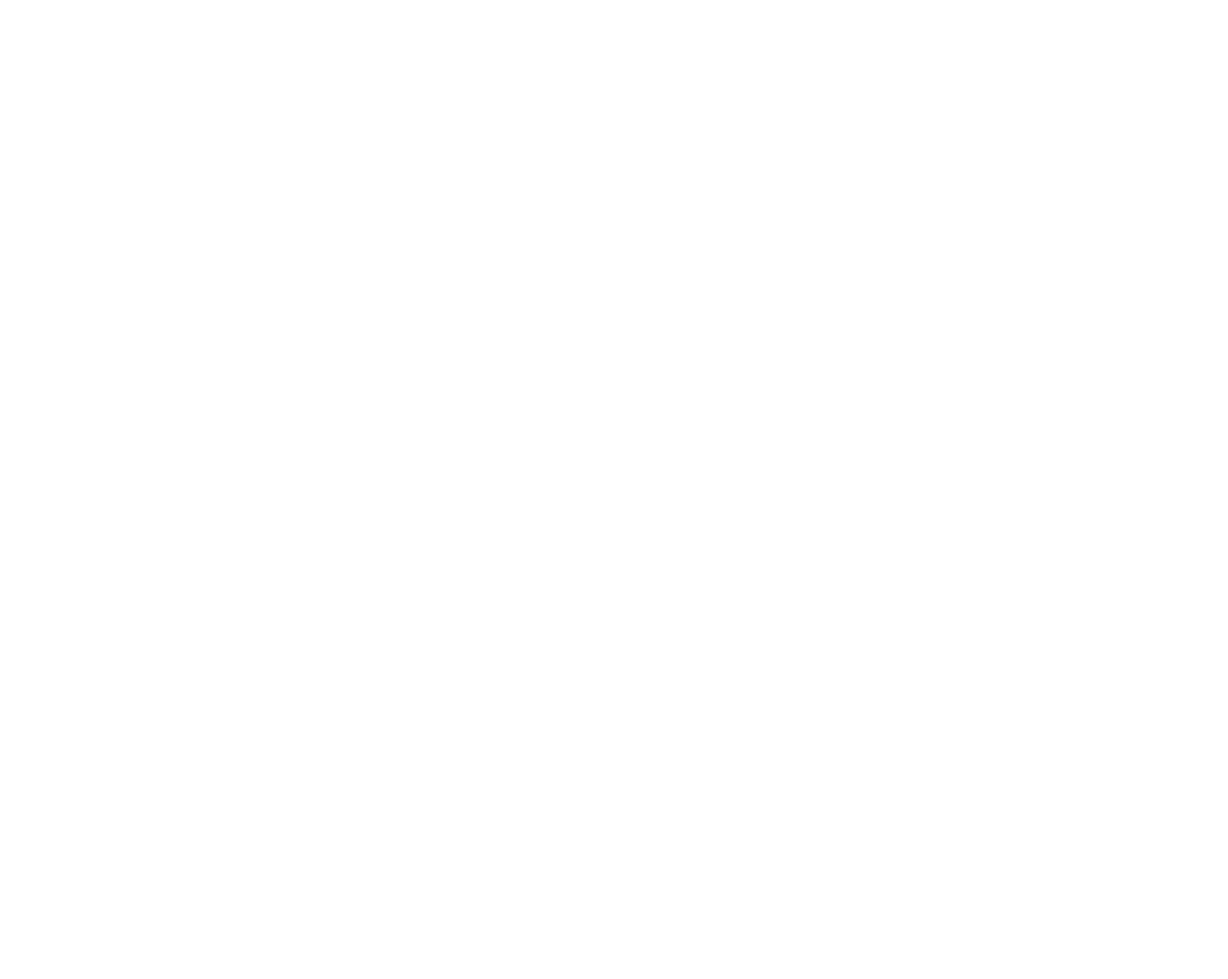
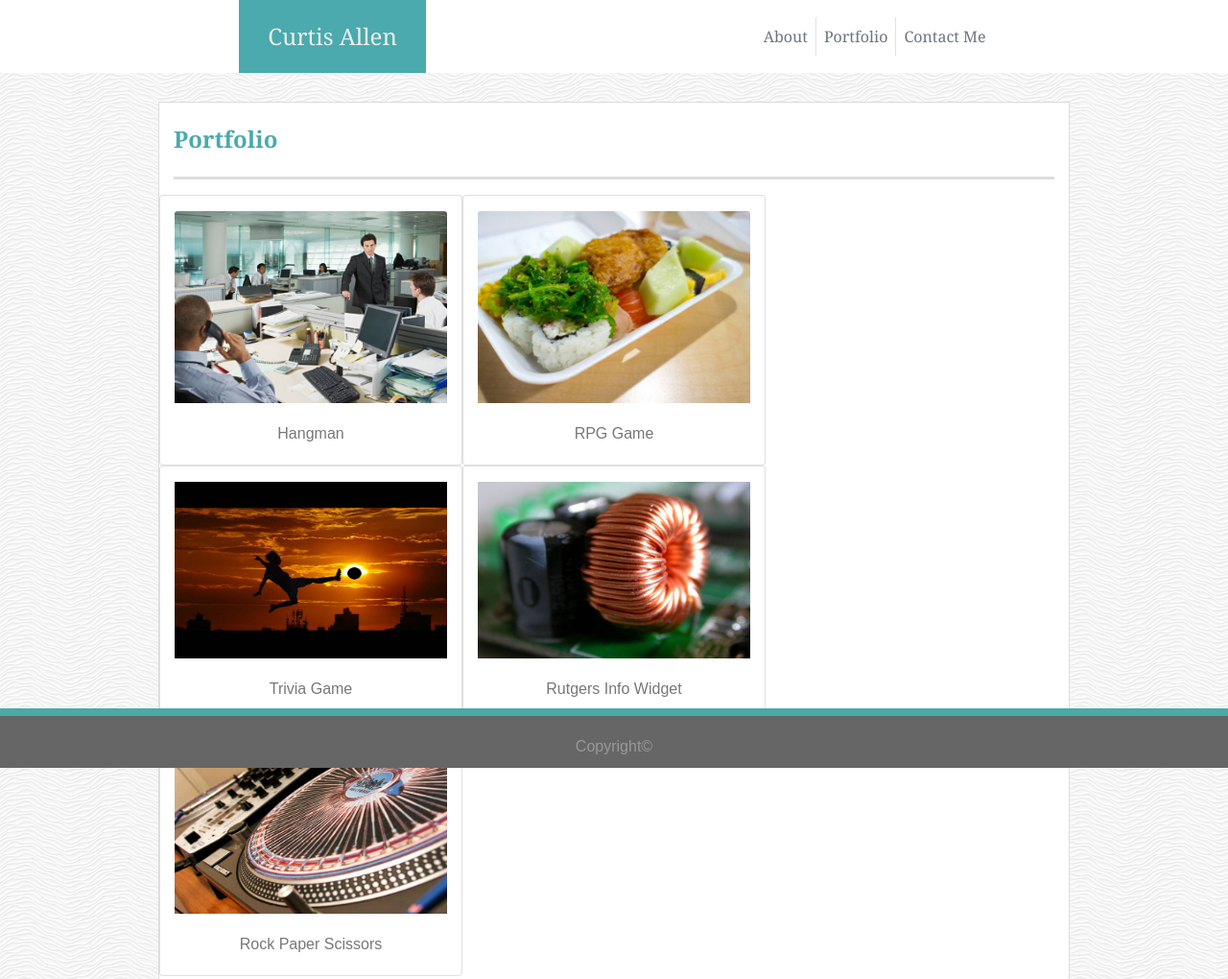
Before and after one commit to dbroncosfan1133/Bootstrap-Portfolio, a plain HTML site: page portfolio.html in a window 1280 px wide. Shown: the top 1020 px of the page at 96% size. Before the commit the page ends 800 px from the top, so only its background shows below. Drawn offline with nearby package versions, Linux system fonts and the light colour scheme.

Commit message:
Bootstrap/CSS changes, portfolio initial upload

```diff
--- a/assets/css/main.css
+++ b/assets/css/main.css
@@ -1,23 +1,73 @@
 #main-bkgd {
     background-image: url('../imgs/white-waves.png');
+    font-family: 'Georgia', 'Times', 'Times New Roman', serif;
+    color: #777777;
 }
 
 .navbar {
-    box-sizing: content-box;
     background-color: #ffffff;
-    width: -webkit-fill-available;
+    padding: 0 0 0 0;
 }
 
-.navbar-text {
-    height: 70px;
+.hd-contain {
+    background-color: #4aaaad;
+    color: #eee;
     font-size: 24px;
-    background-color: #4aaaa5;
-    color: #eee;
-    padding: 20px 30px 0px 30px;
-    margin: 0;
+    margin: 0px 0px 0px 36px;
+    padding: 20px 30px 20px 30px;
+}
+
+.pd-nav {
+    padding-right: 90px;
 }
 
 .txt-contain {
-    color: #4aaaa5;
+    border: 1px solid #dddddd;
+    background-color: #ffffff;
+    margin-top: 30px;
+}
+
+.page-header {
+    color: #4aaaad;
     font-weight: bold;
 }
+
+.divider1 {
+    border-bottom: 3px solid #dddddd;
+}
+
+h2 {
+    font-size: 24px;
+    font-weight: bold;
+}
+
+p {
+    font-family: 'Arial', 'Helvetica Neue', Helvetica, sans-serif;
+}
+
+footer {
+    clear: both;
+    position: fixed;
+    left: 0;
+    bottom: 0;
+    background-color: #666666;
+    border-top: 8px solid #4aaaa5;
+    font-family: 'Arial', 'Helvetica Neue', Helvetica, sans-serif;
+    color: #999999;
+    width: 100%;
+    text-align: center;
+    padding: 20px;
+    padding-bottom: 10px;
+    z-index: 2;
+}
+
+@media screen and (max-width: 680px) {
+    .navbar-brand {width: 680px;
+        text-align: center;
+        margin-left: 0px;
+    }
+    nav {
+        display: inline;
+        text-align: center;
+    }
+}
--- /dev/null
+++ b/assets/css/portfolio.css
@@ -0,0 +1,5 @@
+.card-text {
+    font-family: 'Arial', 'Helvetica Neue', Helvetica, sans-serif;
+    color: #777777;
+    text-align: center;
+}
--- a/contact.html
+++ b/contact.html
@@ -0,0 +1,33 @@
+<!DOCTYPE html>
+<html lang="en-us">
+<head>
+    <meta charset="UTF-8">
+    <meta name="viewport" content="width=device-width, initial-scale=1.0">
+    <link rel="stylesheet"  href="assets/css/reset.css">
+    <link rel="stylesheet" href="https://stackpath.bootstrapcdn.com/bootstrap/4.3.1/css/bootstrap.min.css"
+        integrity="sha384-ggOyR0iXCbMQv3Xipma34MD+dH/1fQ784/j6cY/iJTQUOhcWr7x9JvoRxT2MZw1T"
+        crossorigin="anonymous">
+    <link rel="stylesheet" href="assets/css/main.css">
+    <title>My Portfolio</title>
+</head>
+
+<body id="main-bkgd">
+    <nav class="navbar navbar-expand-lg">
+        <div class="col-lg-2"></div>
+        <span class="navbar-brand h1 hd-contain">Curtis Allen</span>
+        <div class="collapse navbar-collapse" id="navContent">
+            <div class="col-lg-10">
+            <ul class="nav navbar-nav justify-content-end pd-nav">
+                <li class="nav-item">
+                    <a class="nav-link text-secondary" href="index.html">About</a>
+                </li>
+                <li class="nav-item">
+                    <a class="nav-link text-secondary border-left border-right" href="portfolio.html">Portfolio</a>
+                </li>
+                <li class="nav-item">
+                    <a class="nav-link text-secondary" href="contact.html">Contact Me</a>
+                </li>
+            </ul>
+        </div>
+        </div>
+    </nav>
--- a/portfolio.html
+++ b/portfolio.html
@@ -0,0 +1,101 @@
+<!DOCTYPE html>
+<html lang="en-us">
+<head>
+    <meta charset="UTF-8">
+    <meta name="viewport" content="width=device-width, initial-scale=1.0">
+    <link rel="stylesheet"  href="assets/css/reset.css">
+    <link rel="stylesheet" href="https://stackpath.bootstrapcdn.com/bootstrap/4.3.1/css/bootstrap.min.css"
+        integrity="sha384-ggOyR0iXCbMQv3Xipma34MD+dH/1fQ784/j6cY/iJTQUOhcWr7x9JvoRxT2MZw1T"
+        crossorigin="anonymous">
+    <link rel="stylesheet" href="assets/css/main.css">
+    <link rel="stylesheet" href="assets/css/portfolio.css">
+    <title>My Portfolio</title>
+</head>
+
+<body id="main-bkgd">
+    <nav class="navbar navbar-expand-lg">
+        <div class="col-lg-2"></div>
+        <span class="navbar-brand h1 hd-contain">Curtis Allen</span>
+        <div class="collapse navbar-collapse" id="navContent">
+            <div class="col-lg-10">
+            <ul class="nav navbar-nav justify-content-end pd-nav">
+                <li class="nav-item">
+                    <a class="nav-link text-secondary" href="index.html">About</a>
+                </li>
+                <li class="nav-item">
+                    <a class="nav-link text-secondary border-left border-right" href="portfolio.html">Portfolio</a>
+                </li>
+                <li class="nav-item">
+                    <a class="nav-link text-secondary" href="contact.html">Contact Me</a>
+                </li>
+            </ul>
+        </div>
+        </div>
+    </nav>
+
+    <div class="container">
+        <div class="row">
+                <div class="col-md-1"></div>
+                <div class="col-md-10 txt-contain">
+                    <div class="page-header pt-4 pb-3 mb-3 divider1">
+                        <h2>Portfolio</h2>
+                    </div>
+            <div class="row">
+                <div class="card col-md-4 pt-3">
+                    <img class="card-img-top" src=assets/imgs/placeholder-1.jpg alt="Coming Soon!" title="Future project placeholder" width="285px" height="200px">
+                    <div class="card-body" title="Future project placeholder">
+                        <p class="card-text">
+                            Hangman
+                        </p>
+                    </div>
+                </div>
+                <div class="card col-md-4 pt-3">
+                    <img class="card-img-top" src="assets/imgs/placeholder-2.jpg" alt="Coming Soon!" title="Future project placeholder" width="285px" height="200px">
+                    <div class="card-body" title="Future project placeholder">
+                        <p class="card-text">
+                            RPG Game
+                        </p>
+                    </div>
+                </div>
+                <div class="col-md-4"></div>
+            </div>
+            <div class="row">
+                <div class="card col-md-4">
+                    <img class="card-img-top pt-3" src="assets/imgs/placeholder-3.jpg" alt="Coming Soon!" title="Future project placeholder" width="285px" height="200px">
+                    <div class="card-body" title="Future project placeholder">
+                        <p class="card-text">
+                            Trivia Game
+                        </p>
+                    </div>
+                </div>
+                <div class="card col-md-4">
+                    <img class="card-img-top pt-3" src="assets/imgs/placeholder-4.jpg" alt="Coming Soon!" title="Future project placeholder" width="285px" height="200px">
+                    <div class="card-body" title="Future project placeholder">
+                        <p class="card-text">
+                            Rutgers Info Widget
+                        </p>
+                    </div>
+                </div>
+                <div class="col-md-4"></div>
+            </div>
+            <div class="row">
+                <div class="card col-md-4">
+                    <img class="card-img-top pt-3" src="assets/imgs/placeholder-5.jpg" alt="Coming Soon!" title="Future project placeholder" width="285px" height="200px">
+                    <div class="card-body" title="Future project placeholder">
+                        <p class="card-text">
+                            Rock Paper Scissors
+                        </p>
+                    </div>
+                </div>
+                <div class="col-md-4"></div>
+                <div class="col-md-4"></div>
+            </div>
+            <div class="row p-5"></div>
+            </div>
+        </div>
+    </div>
+    <footer>
+        Copyright&copy;
+    </footer>
+    </body>
+</html>
```
Also changed, not shown: assets/css/contact.css (added, +36 -0 lines), index.html (+25 -17 lines).
